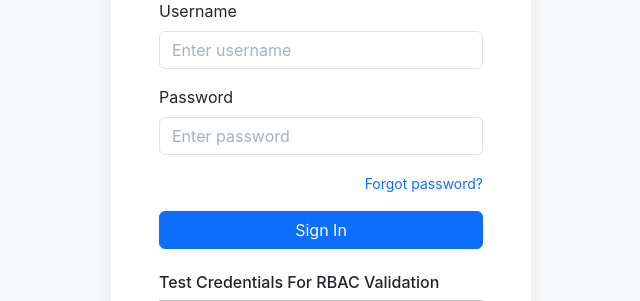
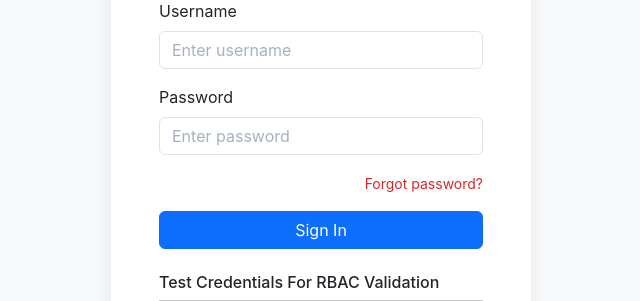
Before and after one commit to Tushargtech/expense_register, a PHP site: page / in a window 1280 px wide. Shown: the part 226-527 px from the top of the page, without its empty margins (319-959 px from the left). Run offline with PHP 8.4, Linux system fonts and the light colour scheme; data comes from the database, SQL or seed files in the repository; data that the repository does not hold is empty; some libraries are stand-ins or nearby versions.

Commit message:
assets/css/app.css edited online with Bitbucket

```diff
--- a/assets/css/app.css
+++ b/assets/css/app.css
@@ -25,6 +25,14 @@
 ::placeholder {
 	color: rgba(148, 163, 184, 0.85);
 	opacity: 1;
+}
+.login-card .forgot-password-link {
+    color: #dc2626 !important;
+}
+
+.login-card .forgot-password-link:hover {
+    color: #b91c1c !important;
+    text-decoration: underline !important;
 }
 /* ===== End: login.css ===== */
 
```
